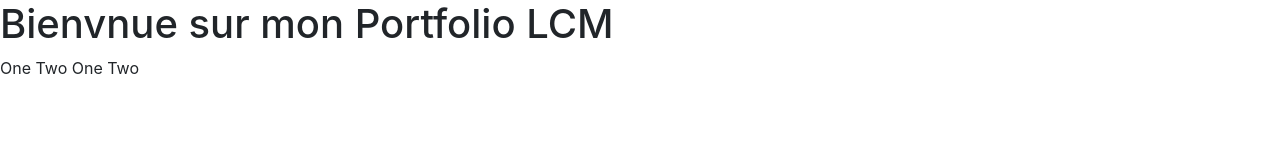
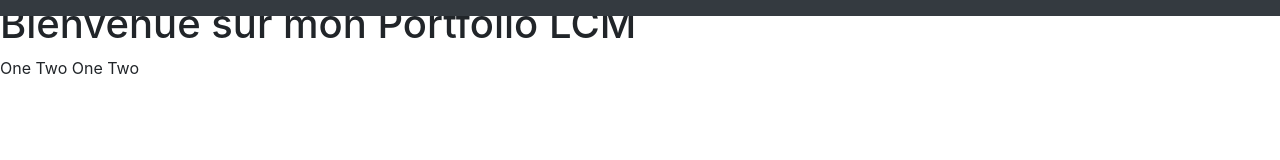
Before and after one commit to LCuadrado-Morillas4/lois.cuadrado.github.io, a plain HTML site: page index.html in a window 1280 px wide. Drawn offline with nearby package versions, Linux system fonts and the light colour scheme.

Commit message:
Ajout de la barre de navigation

```diff
--- a/index.html
+++ b/index.html
@@ -9,12 +9,14 @@
 
     <!-- Bootstrap CSS -->
     <link rel="stylesheet" href="https://cdn.jsdelivr.net/npm/bootstrap@4.6.2/dist/css/bootstrap.min.css" integrity="sha384-xOolHFLEh07PJGoPkLv1IbcEPTNtaed2xpHsD9ESMhqIYd0nLMwNLD69Npy4HI+N" crossorigin="anonymous">
-    <link rel="icon" href=""favicon.ico">
+    <link rel="icon" href="favicon.ico">
 
     <title>Portfolio LCM</title>
   </head>
   <body>
-    <h1>Bienvnue sur mon Portfolio LCM</h1>
+      <nav class="navbar navbar-dark bg-dark fixed-top navbar-expand-md"></nav>
+      <div class="container"></div>
+    <h1>Bienvenue sur mon Portfolio LCM</h1>
 
     <p> One Two One Two</p>
 
```
